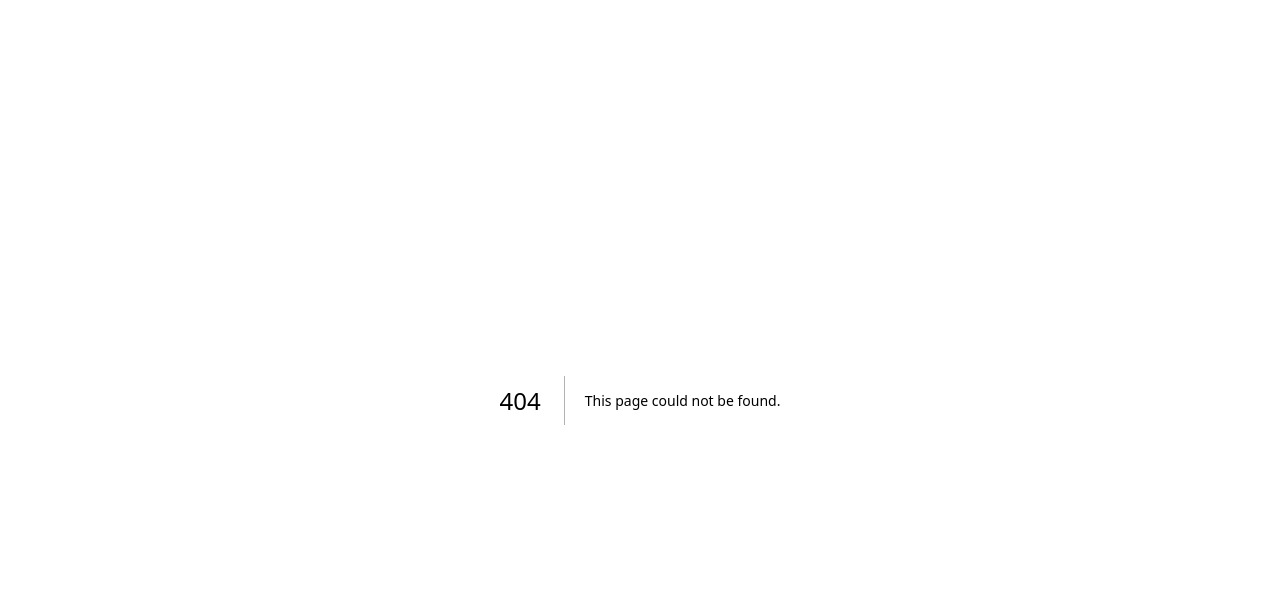
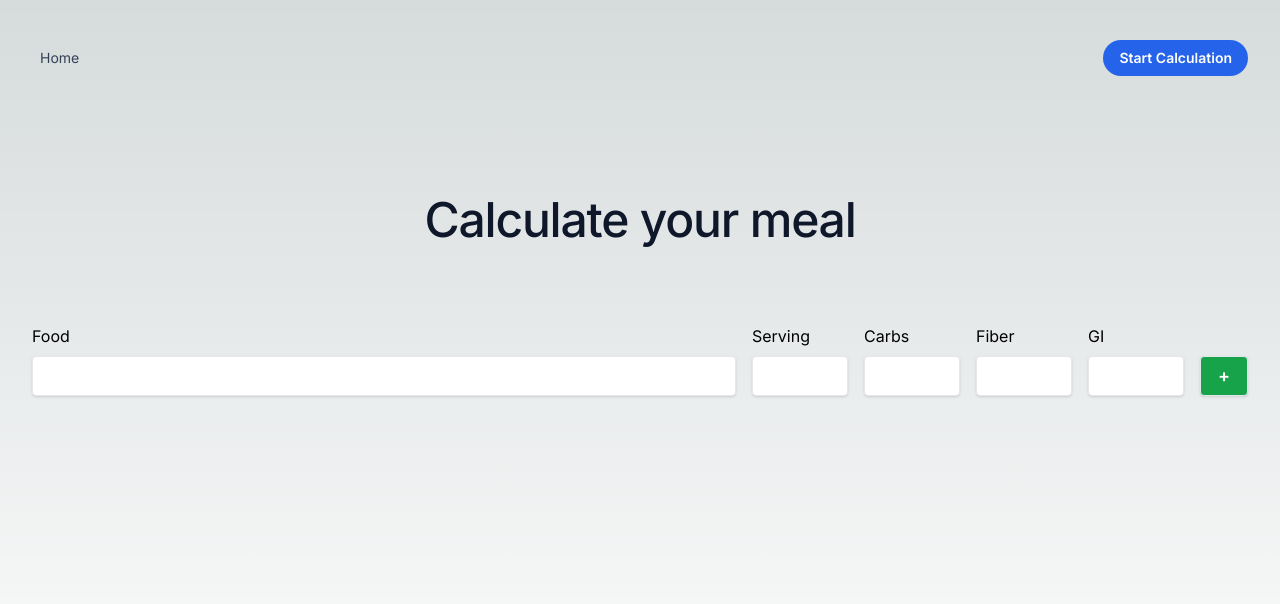
Before and after one commit to rad0dev/glycemic-load-calculator, a Next.js app: page /calculator in a window 1280 px wide. Before the commit this address had no page. Shown: the top 604 px of the page. Built offline with nearby package versions, Linux system fonts and the light colour scheme.

Commit message:
config, initial application

```diff
--- /dev/null
+++ b/src/app/calculator/page.tsx
@@ -0,0 +1,81 @@
+import Link from 'next/link'
+import Container from '@/components/atoms/Container'
+
+export default function Home() {
+  return (
+    <>
+      <section className="py-20 text-center">
+        <Container>
+          <h1 className="mx-auto max-w-4xl font-display text-5xl font-medium tracking-tight text-slate-900 sm:text-5xl">
+            Calculate your meal
+          </h1>
+        </Container>
+      </section>
+      <section>
+        <Container>
+          <div className="flex -mx-2 mb-2">
+            <div className="flex-1 mx-2">Food</div>
+            <div className="flex-none w-24 mx-2">Serving</div>
+            <div className="flex-none w-24 mx-2">Carbs</div>
+            <div className="flex-none w-24 mx-2">Fiber</div>
+            <div className="flex-none w-24 mx-2">GI</div>
+            <div className="flex-none w-12 mx-2"></div>
+          </div>
+          <ul>
+            <li className="flex -mx-2">
+              <div className="flex-1 mx-2">
+                <input
+                  className="shadow appearance-none border rounded w-full h-10 px-3 text-gray-700 leading-tight focus:outline-none focus:shadow-outline"
+                  id="username"
+                  type="text"
+                  value=""
+                  defaultValue=""
+                />
+              </div>
+              <div className="flex-none w-24 mx-2">
+                <input
+                  className="shadow appearance-none border rounded w-full h-10 px-3 text-gray-700 leading-tight focus:outline-none focus:shadow-outline"
+                  type="number"
+                  value=""
+                  defaultValue=""
+                />
+              </div>
+              <div className="flex-none w-24 mx-2">
+                <input
+                  className="shadow appearance-none border rounded w-full h-10 px-3 text-gray-700 leading-tight focus:outline-none focus:shadow-outline"
+                  type="number"
+                  value=""
+                  defaultValue=""
+                />
+              </div>
+              <div className="flex-none w-24 mx-2">
+                <input
+                  className="shadow appearance-none border rounded w-full h-10 px-3 text-gray-700 leading-tight focus:outline-none focus:shadow-outline"
+                  type="number"
+                  value=""
+                  defaultValue=""
+                />
+              </div>
+              <div className="flex-none w-24 mx-2">
+                <input
+                  className="shadow appearance-none border rounded w-full h-10 px-3 text-gray-700 leading-tight focus:outline-none focus:shadow-outline"
+                  type="number"
+                  value=""
+                  defaultValue=""
+                />
+              </div>
+              <div className="flex-none w-12 mx-2">
+                <button
+                  className="shadow appearance-none border rounded w-full h-10 text-lg font-semibold bg-green-600 text-white focus:outline-none focus:shadow-outline"
+                  type="button"
+                >
+                  +
+                </button>
+              </div>
+            </li>
+          </ul>
+        </Container>
+      </section>
+    </>
+  )
+}
--- a/src/app/layout.tsx
+++ b/src/app/layout.tsx
@@ -1,12 +1,13 @@
 import './globals.css'
 import type { Metadata } from 'next'
 import { Inter } from 'next/font/google'
+import Header from '@/components/organisms/Header'
 
 const inter = Inter({ subsets: ['latin'] })
 
 export const metadata: Metadata = {
-  title: 'Create Next App',
-  description: 'Generated by create next app',
+  title: 'Glycemic Load Calculator',
+  description: 'An application for calculating the glycemic load of a meal',
 }
 
 export default function RootLayout({
@@ -15,8 +16,11 @@ export default function RootLayout({
   children: React.ReactNode
 }) {
   return (
-    <html lang="en">
-      <body className={inter.className}>{children}</body>
+    <html lang="en" className="h-full scroll-smooth bg-white antialiased">
+      <body className={`flex h-full flex-col ${inter.className}`}>
+        <Header />
+        <main>{children}</main>
+      </body>
     </html>
   )
 }
--- a/src/app/page.tsx
+++ b/src/app/page.tsx
@@ -1,113 +1,33 @@
-import Image from 'next/image'
+import Link from 'next/link'
+import Container from '@/components/atoms/Container'
 
 export default function Home() {
   return (
-    <main className="flex min-h-screen flex-col items-center justify-between p-24">
-      <div className="z-10 w-full max-w-5xl items-center justify-between font-mono text-sm lg:flex">
-        <p className="fixed left-0 top-0 flex w-full justify-center border-b border-gray-300 bg-gradient-to-b from-zinc-200 pb-6 pt-8 backdrop-blur-2xl dark:border-neutral-800 dark:bg-zinc-800/30 dark:from-inherit lg:static lg:w-auto  lg:rounded-xl lg:border lg:bg-gray-200 lg:p-4 lg:dark:bg-zinc-800/30">
-          Get started by editing&nbsp;
-          <code className="font-mono font-bold">src/app/page.tsx</code>
-        </p>
-        <div className="fixed bottom-0 left-0 flex h-48 w-full items-end justify-center bg-gradient-to-t from-white via-white dark:from-black dark:via-black lg:static lg:h-auto lg:w-auto lg:bg-none">
-          <a
-            className="pointer-events-none flex place-items-center gap-2 p-8 lg:pointer-events-auto lg:p-0"
-            href="https://vercel.com?utm_source=create-next-app&utm_medium=appdir-template&utm_campaign=create-next-app"
-            target="_blank"
-            rel="noopener noreferrer"
+    <>
+      <section className="pb-16 pt-20 lg:pt-32 text-center">
+        <Container>
+          <h1 className="mx-auto max-w-4xl font-display text-5xl font-medium tracking-tight text-slate-900 sm:text-5xl">
+            Glycemic Load Calculator: <br /> Discover the Power of Smart Eating!
+          </h1>
+          <p className="mx-auto mt-6 max-w-2xl text-lg tracking-tight text-slate-700">
+            The Glycemic Load (GL) is a crucial metric for understanding how
+            different foods impact your blood sugar levels. It takes into
+            account not only the glycemic index (GI) of a food but also the
+            portion size. Our Glycemic Load Calculator is your key to making
+            informed dietary choices that can help you maintain steady energy
+            levels and achieve your health and weight management goals. Take
+            control of your nutrition and well-being by using our tool to
+            calculate the Glycemic Load of your meals, and start your journey
+            towards a healthier you today!
+          </p>
+          <Link
+            className="group inline-flex items-center justify-center rounded-full py-2 px-4 mt-6 text-sm font-semibold focus:outline-none focus-visible:outline-2 focus-visible:outline-offset-2 bg-slate-900 text-white hover:bg-slate-700 hover:text-slate-100 active:bg-slate-800 active:text-slate-300 focus-visible:outline-slate-900"
+            href="/calculator"
           >
-            By{' '}
-            <Image
-              src="/vercel.svg"
-              alt="Vercel Logo"
-              className="dark:invert"
-              width={100}
-              height={24}
-              priority
-            />
-          </a>
-        </div>
-      </div>
-
-      <div className="relative flex place-items-center before:absolute before:h-[300px] before:w-[480px] before:-translate-x-1/2 before:rounded-full before:bg-gradient-radial before:from-white before:to-transparent before:blur-2xl before:content-[''] after:absolute after:-z-20 after:h-[180px] after:w-[240px] after:translate-x-1/3 after:bg-gradient-conic after:from-sky-200 after:via-blue-200 after:blur-2xl after:content-[''] before:dark:bg-gradient-to-br before:dark:from-transparent before:dark:to-blue-700 before:dark:opacity-10 after:dark:from-sky-900 after:dark:via-[#0141ff] after:dark:opacity-40 before:lg:h-[360px] z-[-1]">
-        <Image
-          className="relative dark:drop-shadow-[0_0_0.3rem_#ffffff70] dark:invert"
-          src="/next.svg"
-          alt="Next.js Logo"
-          width={180}
-          height={37}
-          priority
-        />
-      </div>
-
-      <div className="mb-32 grid text-center lg:mb-0 lg:grid-cols-4 lg:text-left">
-        <a
-          href="https://nextjs.org/docs?utm_source=create-next-app&utm_medium=appdir-template&utm_campaign=create-next-app"
-          className="group rounded-lg border border-transparent px-5 py-4 transition-colors hover:border-gray-300 hover:bg-gray-100 hover:dark:border-neutral-700 hover:dark:bg-neutral-800/30"
-          target="_blank"
-          rel="noopener noreferrer"
-        >
-          <h2 className={`mb-3 text-2xl font-semibold`}>
-            Docs{' '}
-            <span className="inline-block transition-transform group-hover:translate-x-1 motion-reduce:transform-none">
-              -&gt;
-            </span>
-          </h2>
-          <p className={`m-0 max-w-[30ch] text-sm opacity-50`}>
-            Find in-depth information about Next.js features and API.
-          </p>
-        </a>
-
-        <a
-          href="https://nextjs.org/learn?utm_source=create-next-app&utm_medium=appdir-template-tw&utm_campaign=create-next-app"
-          className="group rounded-lg border border-transparent px-5 py-4 transition-colors hover:border-gray-300 hover:bg-gray-100 hover:dark:border-neutral-700 hover:dark:bg-neutral-800/30"
-          target="_blank"
-          rel="noopener noreferrer"
-        >
-          <h2 className={`mb-3 text-2xl font-semibold`}>
-            Learn{' '}
-            <span className="inline-block transition-transform group-hover:translate-x-1 motion-reduce:transform-none">
-              -&gt;
-            </span>
-          </h2>
-          <p className={`m-0 max-w-[30ch] text-sm opacity-50`}>
-            Learn about Next.js in an interactive course with&nbsp;quizzes!
-          </p>
-        </a>
-
-        <a
-          href="https://vercel.com/templates?framework=next.js&utm_source=create-next-app&utm_medium=appdir-template&utm_campaign=create-next-app"
-          className="group rounded-lg border border-transparent px-5 py-4 transition-colors hover:border-gray-300 hover:bg-gray-100 hover:dark:border-neutral-700 hover:dark:bg-neutral-800/30"
-          target="_blank"
-          rel="noopener noreferrer"
-        >
-          <h2 className={`mb-3 text-2xl font-semibold`}>
-            Templates{' '}
-            <span className="inline-block transition-transform group-hover:translate-x-1 motion-reduce:transform-none">
-              -&gt;
-            </span>
-          </h2>
-          <p className={`m-0 max-w-[30ch] text-sm opacity-50`}>
-            Explore the Next.js 13 playground.
-          </p>
-        </a>
-
-        <a
-          href="https://vercel.com/new?utm_source=create-next-app&utm_medium=appdir-template&utm_campaign=create-next-app"
-          className="group rounded-lg border border-transparent px-5 py-4 transition-colors hover:border-gray-300 hover:bg-gray-100 hover:dark:border-neutral-700 hover:dark:bg-neutral-800/30"
-          target="_blank"
-          rel="noopener noreferrer"
-        >
-          <h2 className={`mb-3 text-2xl font-semibold`}>
-            Deploy{' '}
-            <span className="inline-block transition-transform group-hover:translate-x-1 motion-reduce:transform-none">
-              -&gt;
-            </span>
-          </h2>
-          <p className={`m-0 max-w-[30ch] text-sm opacity-50`}>
-            Instantly deploy your Next.js site to a shareable URL with Vercel.
-          </p>
-        </a>
-      </div>
-    </main>
+            Calculate the GL of meal
+          </Link>
+        </Container>
+      </section>
+    </>
   )
 }
--- /dev/null
+++ b/src/components/atoms/Container.tsx
@@ -0,0 +1,9 @@
+import { FC, PropsWithChildren } from 'react'
+
+const Container: FC<PropsWithChildren> = ({ children }) => (
+  <div className="mx-auto max-w-7xl px-4 sm:px-6 lg:px-8 relative">
+    {children}
+  </div>
+)
+
+export default Container
--- /dev/null
+++ b/src/components/atoms/Header.tsx
@@ -0,0 +1,17 @@
+import { FC, PropsWithChildren } from 'react'
+
+interface HeaderProps extends PropsWithChildren {
+  level: 'h1' | 'h2' | 'h3' | 'h4' | 'h5' | 'h6'
+}
+
+const Header: FC<HeaderProps> = ({ children, level = 'h1' }: HeaderProps) => {
+  const HeaderTag = level
+
+  return (
+    <HeaderTag className="mx-auto max-w-4xl font-display text-5xl font-medium tracking-tight text-slate-900">
+      {children}
+    </HeaderTag>
+  )
+}
+
+export default Header
--- /dev/null
+++ b/src/components/organisms/Hero.tsx
@@ -0,0 +1,14 @@
+import Link from 'next/link'
+import Container from '@/components/atoms/Container'
+
+export default function Hero() {
+  return (
+    <section className="py-20 text-center">
+      <Container>
+        <h1 className="mx-auto max-w-4xl font-display text-5xl font-medium tracking-tight text-slate-900">
+          Calculate your meal
+        </h1>
+      </Container>
+    </section>
+  )
+}
--- /dev/null
+++ b/src/components/organisms/header.tsx
@@ -0,0 +1,30 @@
+import Link from 'next/link'
+
+export default function Header() {
+  return (
+    <header className="py-10">
+      <div className="mx-auto max-w-7xl px-4 sm:px-6 lg:px-8">
+        <nav className="flex justify-between">
+          <div className="flex items-center md:gap-x-12">
+            <div className="flex gap-x-6">
+              <Link
+                className="inline-block rounded-lg px-2 py-1 text-sm text-slate-700 hover:bg-slate-100 hover:text-slate-900"
+                href="/"
+              >
+                Home
+              </Link>
+            </div>
+          </div>
+          <div className="flex items-center gap-x-5 md:gap-x-8">
+            <Link
+              className="inline-flex items-center justify-center rounded-full py-2 px-4 text-sm font-semibold focus:outline-none focus-visible:outline-2 focus-visible:outline-offset-2 bg-blue-600 text-white hover:text-slate-100 hover:bg-blue-500 active:bg-blue-800 active:text-blue-100 focus-visible:outline-blue-600"
+              href="/calculator"
+            >
+              Start Calculation
+            </Link>
+          </div>
+        </nav>
+      </div>
+    </header>
+  )
+}
```
Also changed, not shown: package.json (+15 -10 lines), .prettierrc.js (added), 1 other file (tests, documents, lock files or other folders).
